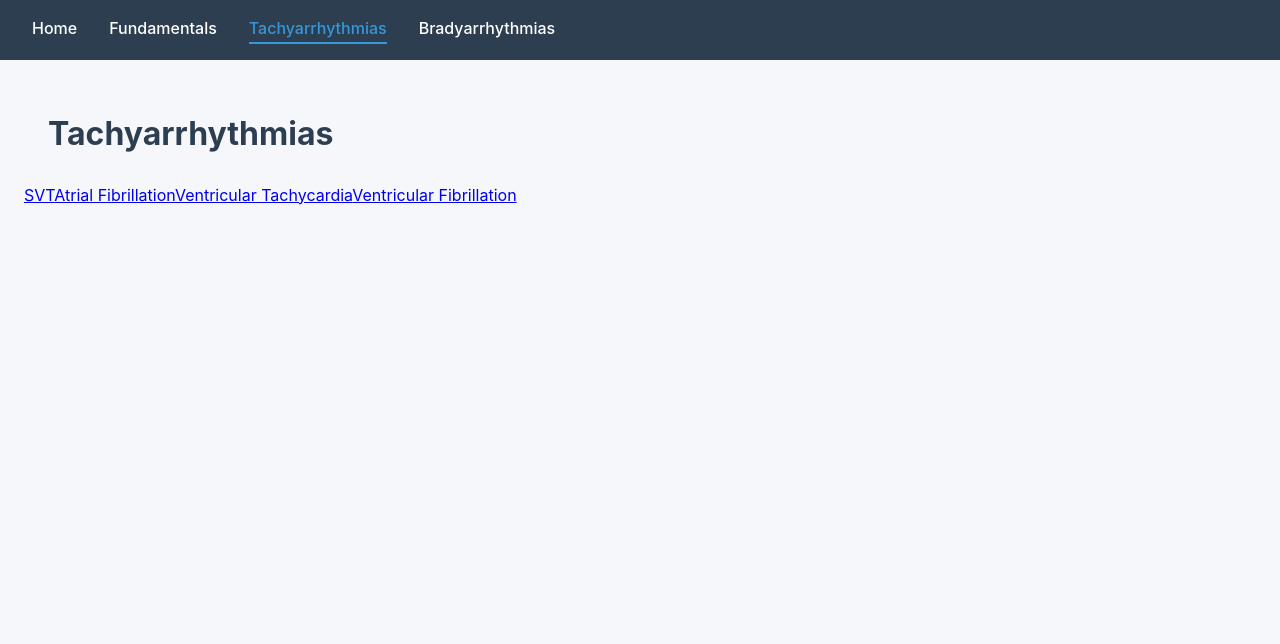
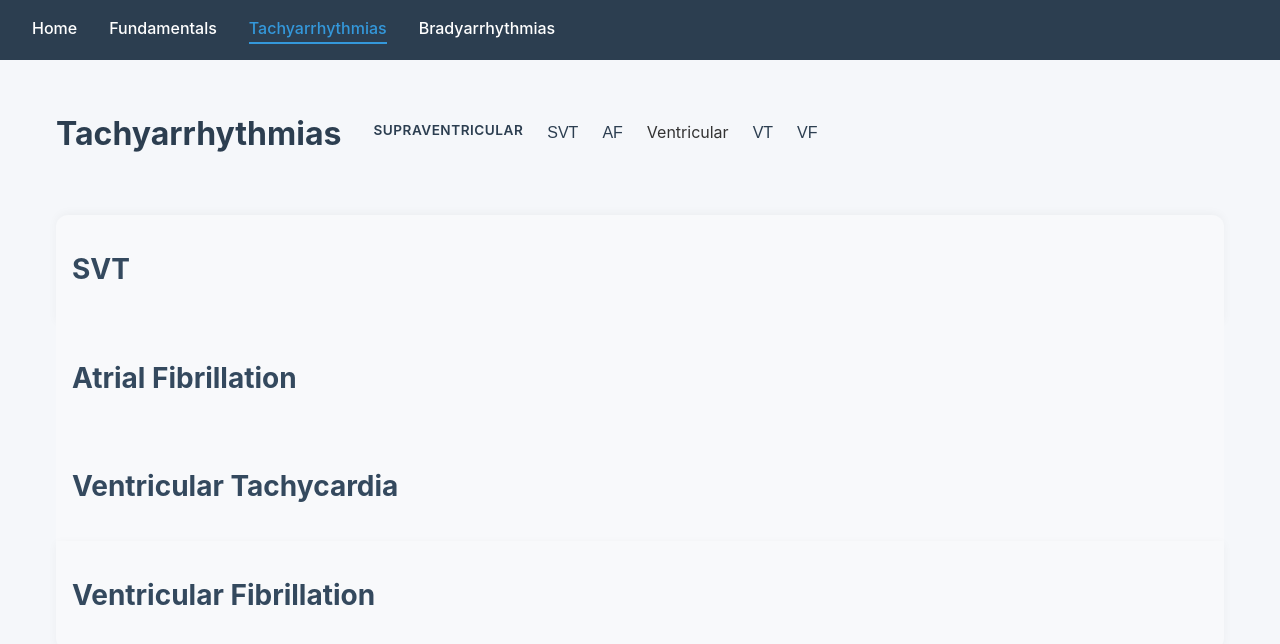
Before and after one commit to Evelyn68961/arrhythmia-guide, a React (Vite) app: page /tachyarrhythmias in a window 1280 px wide. Shown: the top 644 px of the page. Built offline with nearby package versions, Linux system fonts and the light colour scheme; the HTML template or start-up script is replaced by a standard one.

Commit message:
Modify page setting for tachyarrhythmia

```diff
--- a/src/App.jsx
+++ b/src/App.jsx
@@ -3,10 +3,6 @@ import Navbar from './components/Navbar'
 import Home from './pages/Home'
 import Fundamentals from './pages/Fundamentals'
 import Tachy from './pages/Tachy'
-import SVT from './pages/SVT'
-import AF from './pages/AF'
-import VT from './pages/VT'
-import VF from './pages/VF'
 import Brady from './pages/Brady'
 import NotFound from './pages/NotFound'
 
@@ -20,12 +16,7 @@ function App() {
           <Route path="/fundamentals" element={<Fundamentals />} />
 
           {/* Tachyarrhythmias - nested routes */}
-          <Route path="/tachyarrhythmias" element={<Tachy />}>
-            <Route path="svt" element={<SVT />} />
-            <Route path="af" element={<AF />} />
-            <Route path="vt" element={<VT />} />
-            <Route path="vf" element={<VF />} />
-          </Route>
+          <Route path="/tachyarrhythmias" element={<Tachy />} />
 
           {/* Bradyarrhythmias - nested routes */}
           <Route path="/bradyarrhythmias" element={<Brady />} />
--- a/src/index.css
+++ b/src/index.css
@@ -34,27 +34,27 @@ body {
 }
 
 /* ==================== */
-/* Bradyarrhythmias     */
+/* Shared Section Layout */
 /* ==================== */
 
-.brady-header {
+.section-header {
   display: flex;
   align-items: center;
   gap: 2rem;
   padding: 1.5rem 2rem;
 }
 
-.brady-header h1 {
+.section-header h1 {
   padding: 0;
   margin: 0;
 }
 
-.brady-nav {
+.section-nav {
   display: flex;
   gap: 1.5rem;
 }
 
-.brady-nav button {
+.section-nav button {
   background: none;
   border: none;
   color: #2c3e50;
@@ -63,11 +63,19 @@ body {
   padding: 0;
 }
 
-.brady-nav button:hover {
+.section-nav button:hover {
   color: #3498db;
 }
 
-.brady-section {
+.nav-label {
+  color: #2c3e50;
+  font-size: 0.85rem;
+  font-weight: 600;
+  text-transform: uppercase;
+  letter-spacing: 0.5px;
+}
+
+.section-wrapper {
   background: #f8f9fb;
   border-radius: 0;
   margin: 0 2rem;
@@ -75,23 +83,13 @@ body {
   box-shadow: none;
 }
 
-.brady-section:first-of-type {
-  margin-top: 2rem;
-  border-radius: 12px 12px 0 0;
-}
-
-.brady-section:last-of-type {
-  margin-bottom: 2rem;
-  border-radius: 0 0 12px 12px;
-}
-
-.brady-section:first-of-type {
+.section-wrapper:first-of-type {
   margin-top: 2rem;
   border-radius: 12px 12px 0 0;
   box-shadow: 0 -2px 10px rgba(0, 0, 0, 0.04);
 }
 
-.brady-section:last-of-type {
+.section-wrapper:last-of-type {
   margin-bottom: 2rem;
   border-radius: 0 0 12px 12px;
   box-shadow: 0 2px 10px rgba(0, 0, 0, 0.04);
--- a/src/pages/Brady.jsx
+++ b/src/pages/Brady.jsx
@@ -26,11 +26,11 @@ export default function Brady() {
 
   return (
     <div>
-      <div className="brady-header">
+      <div className="section-header">
         <h1>Bradyarrhythmias</h1>
-        <nav className="brady-nav">
+        <nav className="section-nav">
           <button onClick={() => scrollToSection('snd')}>
-            Sinus Node Dysfunction
+            Sinus Node Dysfunction (SND)
           </button>
           <button onClick={() => scrollToSection('avblock')}>
             AV Block
@@ -39,12 +39,12 @@ export default function Brady() {
       </div>
 
       {/* SND Section */}
-      <section id="snd" className="brady-section">
+      <section id="snd" className="section-wrapper">
         <SND />
       </section>
 
       {/* AV Block Section */}
-      <section id="avblock" className="brady-section">
+      <section id="avblock" className="section-wrapper">
         <AVBlock />
       </section>
     </div>
--- a/src/pages/Tachy.jsx
+++ b/src/pages/Tachy.jsx
@@ -1,16 +1,64 @@
-import { NavLink, Outlet } from 'react-router-dom'
+import { useEffect } from 'react'
+import { useLocation } from 'react-router-dom'
+import SVT from './SVT'
+import AF from './AF'
+import VT from './VT'
+import VF from './VF'
 
 export default function Tachy() {
+  const location = useLocation()
+
+  // Scroll to section when hash exists on page load
+  useEffect(() => {
+    if (location.hash) {
+      const element = document.querySelector(location.hash)
+      if (element) {
+        element.scrollIntoView({ behavior: 'smooth' })
+      }
+    }
+  }, [location.hash])
+
+  const scrollToSection = (id) => {
+    const element = document.getElementById(id)
+    if (element) {
+      element.scrollIntoView({ behavior: 'smooth' })
+      window.history.pushState(null, '', `#${id}`)
+    }
+  }
+
   return (
     <div>
-      <h1>Tachyarrhythmias</h1>
-      <nav className="sub-nav">
-        <NavLink to="svt">SVT</NavLink>
-        <NavLink to="af">Atrial Fibrillation</NavLink>
-        <NavLink to="vt">Ventricular Tachycardia</NavLink>
-        <NavLink to="vf">Ventricular Fibrillation</NavLink>
-      </nav>
-      <Outlet />
+      <div className="section-header">
+        <h1>Tachyarrhythmias</h1>
+        <nav className="section-nav">
+          <span className="nav-label">Supraventricular</span>
+          <button onClick={() => scrollToSection('svt')}>SVT</button>
+          <button onClick={() => scrollToSection('af')}>AF</button>
+          <span className="section-label">Ventricular</span>
+          <button onClick={() => scrollToSection('vt')}>VT</button>
+          <button onClick={() => scrollToSection('vf')}>VF</button>
+        </nav>
+      </div>
+
+      {/* SVT Section */}
+      <section id="svt" className="section-wrapper">
+        <SVT />
+      </section>
+
+      {/* AF Section */}
+      <section id="af" className="section-wrapper">
+        <AF />
+      </section>
+
+      {/* VT Section */}
+      <section id="vt" className="section-wrapper">
+        <VT />
+      </section>
+
+      {/* VF Section */}
+      <section id="vf" className="section-wrapper">
+        <VF />
+      </section>
     </div>
   )
 }
```
